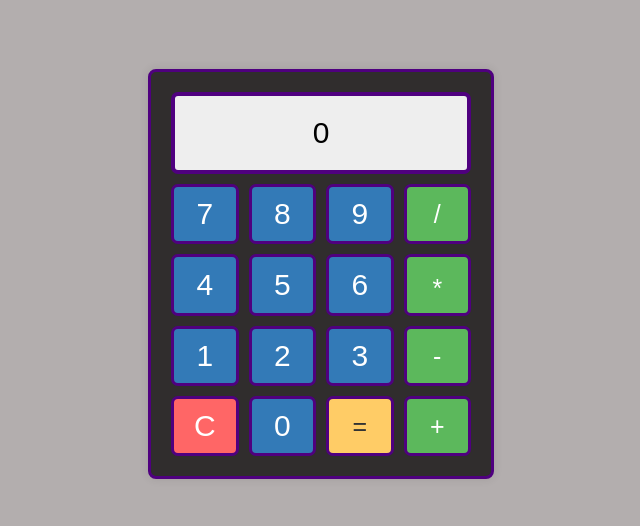
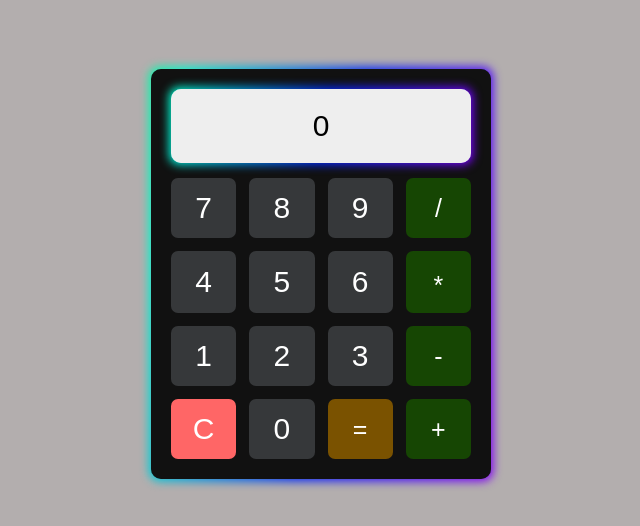
Before and after one commit to IpErrinio/Kalkulator-0.0.1, a plain HTML site: page index.html in a window 1280 px wide. Shown: the part 126-652 px from the top of the page, without its empty margins (319-959 px from the left). Drawn offline with Linux system fonts and the light colour scheme.

Commit message:
.calc + .display chang-chong

```diff
--- a/style.css
+++ b/style.css
@@ -1,4 +1,4 @@
-@keyframes wave {
+/* @keyframes wave {
     0%, 100% {
       background-color: #FF0000;
     }
@@ -17,9 +17,9 @@
     83% {
       background-color: #4B0082;
     }
-  }
+  } */
 
-  @keyframes wave2 {
+  /* @keyframes wave2 {
     0%, 100% {
         border-color: #FF0000;
     }
@@ -38,14 +38,21 @@
     83% {
         border-color: #4B0082;
     }
+} */
+
+@keyframes glowing {
+    0% { background-position: 0 0; }
+    50% { background-position: 400% 0; }
+    100% { background-position: 0 0; }
 }
 
 body {
     font-family: 'Arial', sans-serif;
     background-color: #b3aeae;
-    display: flex;
+    display: grid;
     justify-content: center;
     align-items: center;
+    place-items: center;
     height: 100vh;
     margin: 0;
     overflow: hidden;
@@ -54,15 +61,49 @@ body {
 .calculator {
     /* animation: wave 6s linear infinite;
     background-size: 200% 100%; */
-    animation: wave2 6s linear infinite;
+    /* animation: wave2 6s linear infinite; */
     border: 3px solid transparent;
-    border-radius: 7px;
     border-radius: 8px;
+    border: none;
+    outline: none;
+    background: #111;
+    cursor: pointer;
+    position: relative;
+    z-index: 0;
+    border-radius: 10px;
     background-color: #302d2d;
     box-shadow: 0 0 10px rgba(0, 0, 0, 0.1);
     padding: 20px;
     text-align: center;
     width: 300px;
+}
+
+.calculator:before {
+    content: '';
+    background: linear-gradient(100deg, #ff0000, #ff7300, #fffb00, #48ff00, #00ffd5, #002bff, #7a00ff, #ff00c8, #ff0000);
+    position: absolute;
+    top: -2px;
+    left: -2px;
+    background-size: 400%;
+    z-index: -1;
+    filter: blur(5px);
+    width: calc(100% + 4px);
+    height: calc(100% + 4px);
+    animation: glowing 20s linear infinite;
+    opacity: 1;
+    border-radius: 10px;
+}
+
+.calculator:after {
+    z-index: -1;
+    content: '';
+    position: absolute;
+    width: 100%;
+    height: 100%;
+    background: #111;
+    left: 0;
+    top: 0;
+    border-radius: 10px;
 }
 
 .display {
@@ -73,16 +114,55 @@ body {
     margin-bottom: 10px;
     font-size: 30px;
     min-height: 10px;
-    animation: wave2 6s linear infinite;
+    /* animation: wave2 6s linear infinite; */
     border: 4px solid transparent;
     border-radius: 7px;
+
+    border: none;
+    outline: none;
+    cursor: pointer;
+    position: relative;
+    z-index: 0;
+    border-radius: 10px;
+}
+
+
+.display:before {
+    content: '';
+    background: linear-gradient(100deg, #ff0000, #ff7300, #fffb00, #48ff00, #00ffd5, #002bff, #7a00ff, #ff00c8, #ff0000);
+    position: absolute;
+    top: -2px;
+    left: -2px;
+    background-size: 400%;
+    z-index: -1;
+    filter: blur(5px);
+    width: calc(100% + 4px);
+    height: calc(100% + 4px);
+    animation: glowing 20s linear infinite;
+    opacity: 1;
+    border-radius: 10px;
+}
+
+.display:after {
+    z-index: -1;
+    content: '';
+    background: #eee;
+    position: absolute;
+    width: 100%;
+    height: 100%;
+    left: 0;
+    top: 0;
+    border-radius: 10px;
 }
 
 .buttons {
+    margin-top: 15px;
     display: grid;
     grid-template-columns: repeat(4, 1fr);
-    gap: 10px;
+    gap: 13px;
 }
+
+
 
 button {
     padding: 10px;
@@ -92,13 +172,15 @@ button {
     cursor: pointer;
     width: 100%;
     transition: background-color 0.3s ease, color 0.3s ease;
-    animation: wave2 6s linear infinite;
+    /* animation: wave2 6s linear infinite; */
     border: 3px solid transparent;
     border-radius: 7px;
 }
 
+
+
 .operator {
-    background-color: #5cb85c;
+    background-color: #164603;
     color: #fff;
     font-size: 25px;
     position: relative;
@@ -114,7 +196,7 @@ button {
 }
 
 .number {
-    background-color: #337ab7;
+    background-color: #36383a;
     color: #fff;
 }
 
@@ -124,10 +206,10 @@ button {
 }
 
 .equal {
-    background-color: #ffcc66;
-    color: #333;
+    background-color: #7a5200;
+    color: #fff;
 }
 
 button:hover {
-    background-color: #235273;
+    filter: brightness(120%);
 }
```
